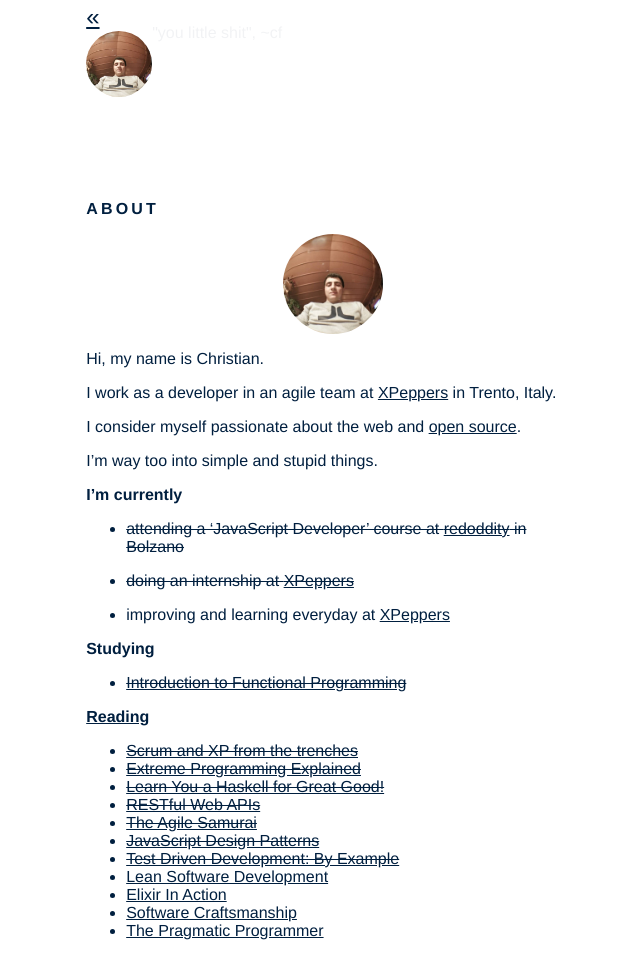
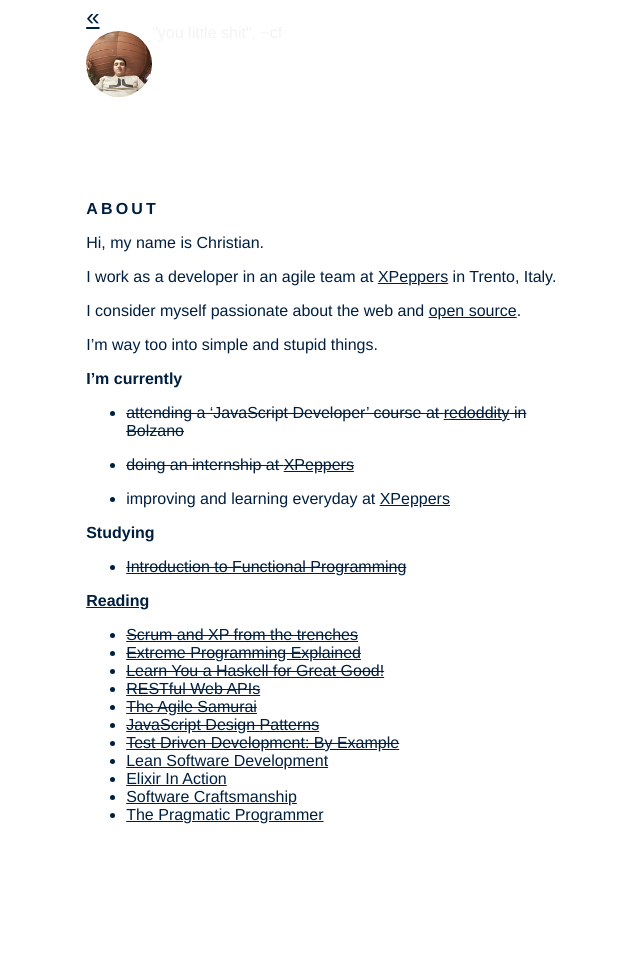
Before and after one commit to christian-fei/christian-fei.github.io-pandoc, a Jekyll site: the page built from about.md, in a window 1280 px wide. Shown: the whole page, without its empty margins (307-947 px from the left). Built offline with Jekyll 4.4.1, drawn with Linux system fonts in a browser that asks for light colours; Markdown is read by kramdown in place of the engine named in the settings; after the commit the page ends 900 px from its top, so only the background shows below that.

Commit message:
removed face

```diff
--- a/about.md
+++ b/about.md
@@ -3,8 +3,6 @@ layout: page
 title: About
 permalink: /about/
 ---
-
-<img id="avatar" style="width: 100px;border-radius: 50%;margin: 0 auto;display: block;" src="/assets/images/avatar.png"/>
 
 Hi, my name is Christian.
 
```
